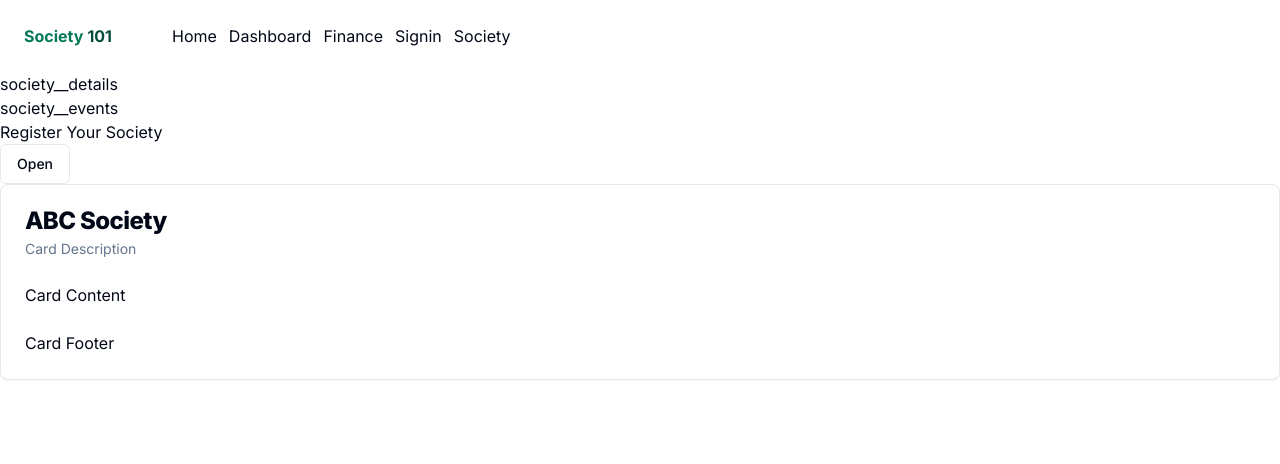
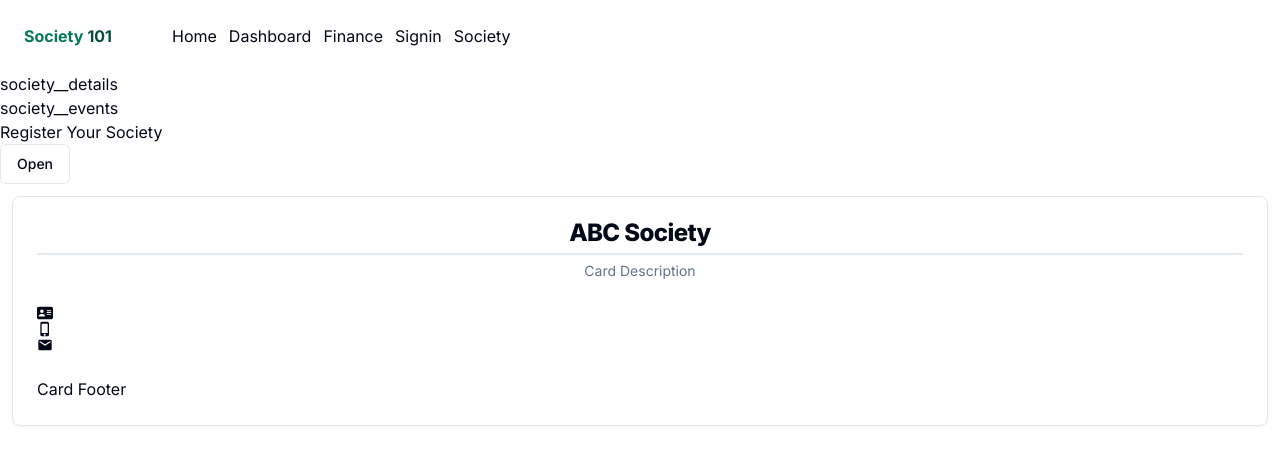
Before and after one commit to sdasuemk/society-management-mern, a Next.js app in the folder client/: page /society in a window 1280 px wide. Shown: the top 464 px of the page. Built offline with nearby package versions, Linux system fonts and the light colour scheme.

Commit message:
user society page - incomplete

```diff
--- a/client/package.json
+++ b/client/package.json
@@ -15,6 +15,7 @@
     "@radix-ui/react-label": "^2.1.0",
     "@radix-ui/react-slot": "^1.1.0",
     "@radix-ui/react-toast": "^1.2.1",
+    "@react-icons/all-files": "^4.1.0",
     "class-variance-authority": "^0.7.0",
     "clsx": "^2.1.1",
     "lucide-react": "^0.417.0",
@@ -22,6 +23,7 @@
     "react": "^18",
     "react-dom": "^18",
     "react-hook-form": "^7.52.1",
+    "react-icons": "^5.2.1",
     "tailwind-merge": "^2.4.0",
     "tailwindcss-animate": "^1.0.7",
     "zod": "^3.23.8"
--- a/client/src/components/societyDetails/UserOwnSociety.tsx
+++ b/client/src/components/societyDetails/UserOwnSociety.tsx
@@ -1,4 +1,7 @@
 import React from "react";
+import { FaAddressCard } from "react-icons/fa6";
+import { MdOutlinePhoneIphone } from "react-icons/md";
+import { MdEmail } from "react-icons/md";
 
 import {
   Card,
@@ -21,14 +24,21 @@ const UserOwnSociety = () => {
             </h1>
           </div>
         </section> */}
-        <section className="" id="society-address">
+        <section className="w-full p-3" id="society-address">
           <Card>
-            <CardHeader>
-              <CardTitle className="font-extrabold">ABC Society</CardTitle>
+            <CardHeader className="text-center">
+              <CardTitle className="font-extrabold border-b-2 pb-2">ABC Society</CardTitle>
               <CardDescription>Card Description</CardDescription>
             </CardHeader>
             <CardContent>
-              <p>Card Content</p>
+              <section className="">
+                <section className="society__address">
+                    <p><FaAddressCard /> </p>
+                    <p><MdOutlinePhoneIphone /> </p>
+                    <p><MdEmail /></p>
+
+                </section>
+              </section>
             </CardContent>
             <CardFooter>
               <p>Card Footer</p>
```
Also changed, not shown: 1 other file (tests, documents, lock files or other folders).
